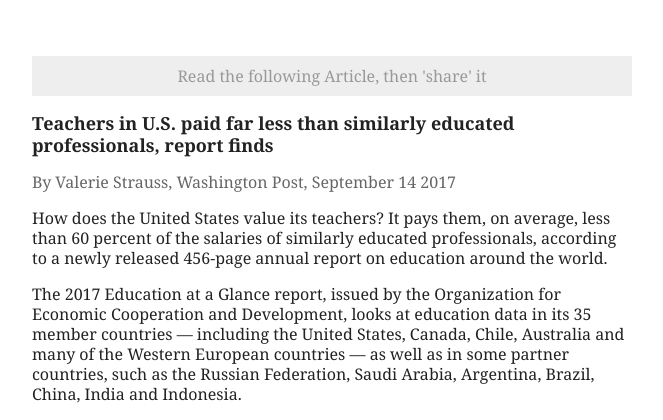
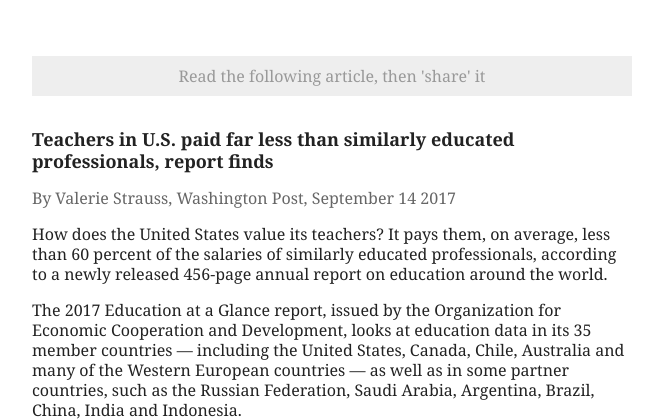
Before and after one commit to karkesu/system2share, a Flask app: page /getTask/1/1 in a window 1280 px wide. Shown: the top 420 px of the page, without its empty margins (308-971 px from the left). Run offline with Flask 2, Linux system fonts and the light colour scheme.

Commit message:
spacing changes

```diff
--- a/static/css/main.css
+++ b/static/css/main.css
@@ -140,6 +140,7 @@ h3 {
 .instructions {
 	color: #999;
 	padding: 10px;
+	margin-bottom: 2em;
 	background-color: #eee;
 	text-align: center;
 }
--- a/templates/task.html
+++ b/templates/task.html
@@ -3,7 +3,7 @@
 
 <div id="container">
   <div id="article">
-    <p class="instructions">Read the following Article, then 'share' it</p>
+    <p class="instructions">Read the following article, then 'share' it</p>
     <h2>{{ data.articleTitle }}</h2>
     <h3>{{ data.articleByLine }}</h3>
     {% for paragraph in data.articleText %}
@@ -18,8 +18,9 @@
   <div id="shareForm">
     <button id="goToArticle" onclick="hideShareForm()">← Back To Article</button>
     <p class="instructions bg-pink">Act like you're about to share this article on social media.</p>
-    <br>
-    <p><b>{{ data.prompts[data.promptID]["prompt"] }}</b></p>
+    {% if data.prompts[data.promptID]["prompt"] %}
+      <p><b>{{ data.prompts[data.promptID]["prompt"] }}</b></p>
+    {% endif %}
     <form name="mturkForm" id="mturkForm" action="{{ data.amazon_host }}" method="POST">
       <input type="hidden" id="assignmentId" value="{{ data.assignmentID }}" name="assignmentId"/>
       <input type="hidden" id="hitId" value="{{ data.hitID }}" name="hitId"/>
```
